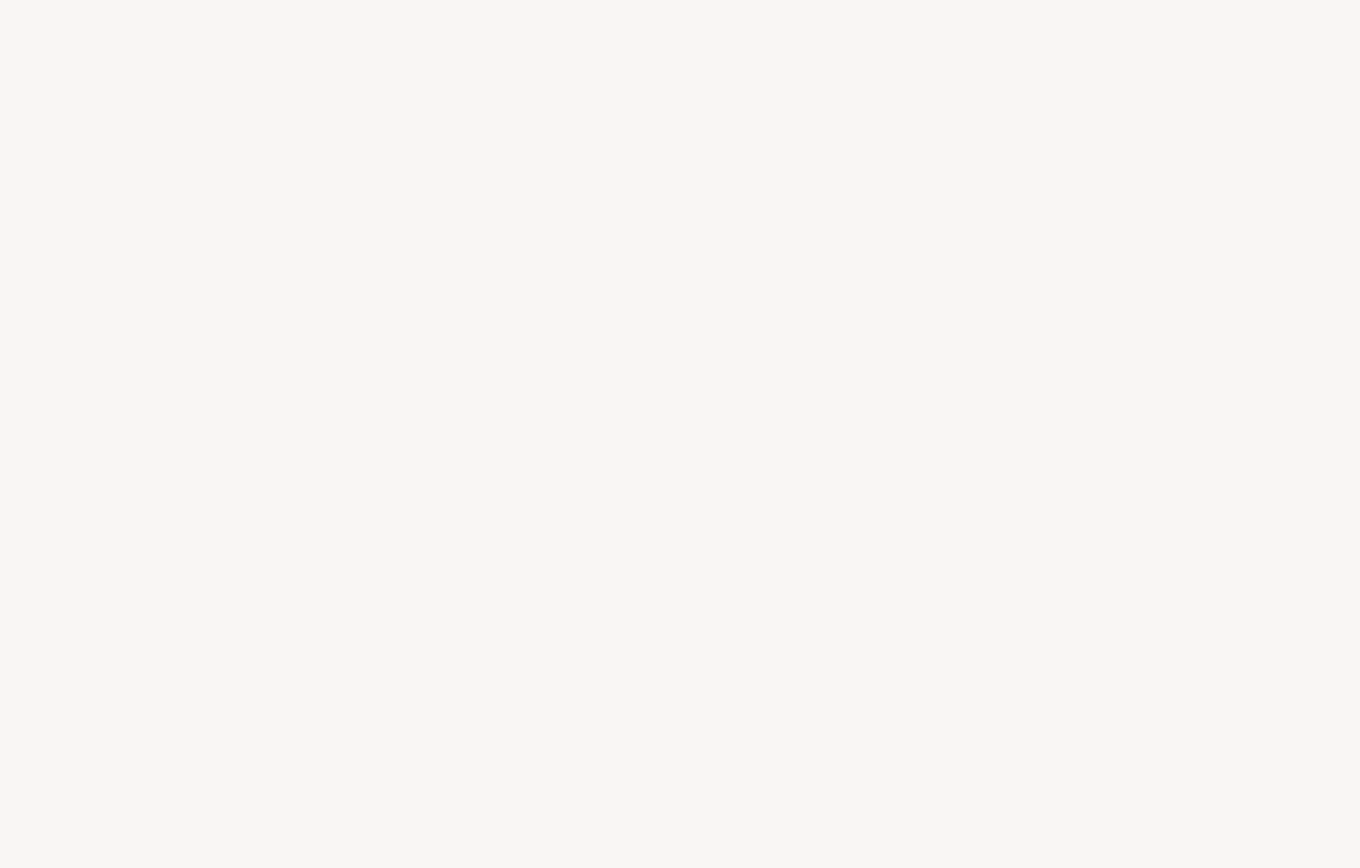
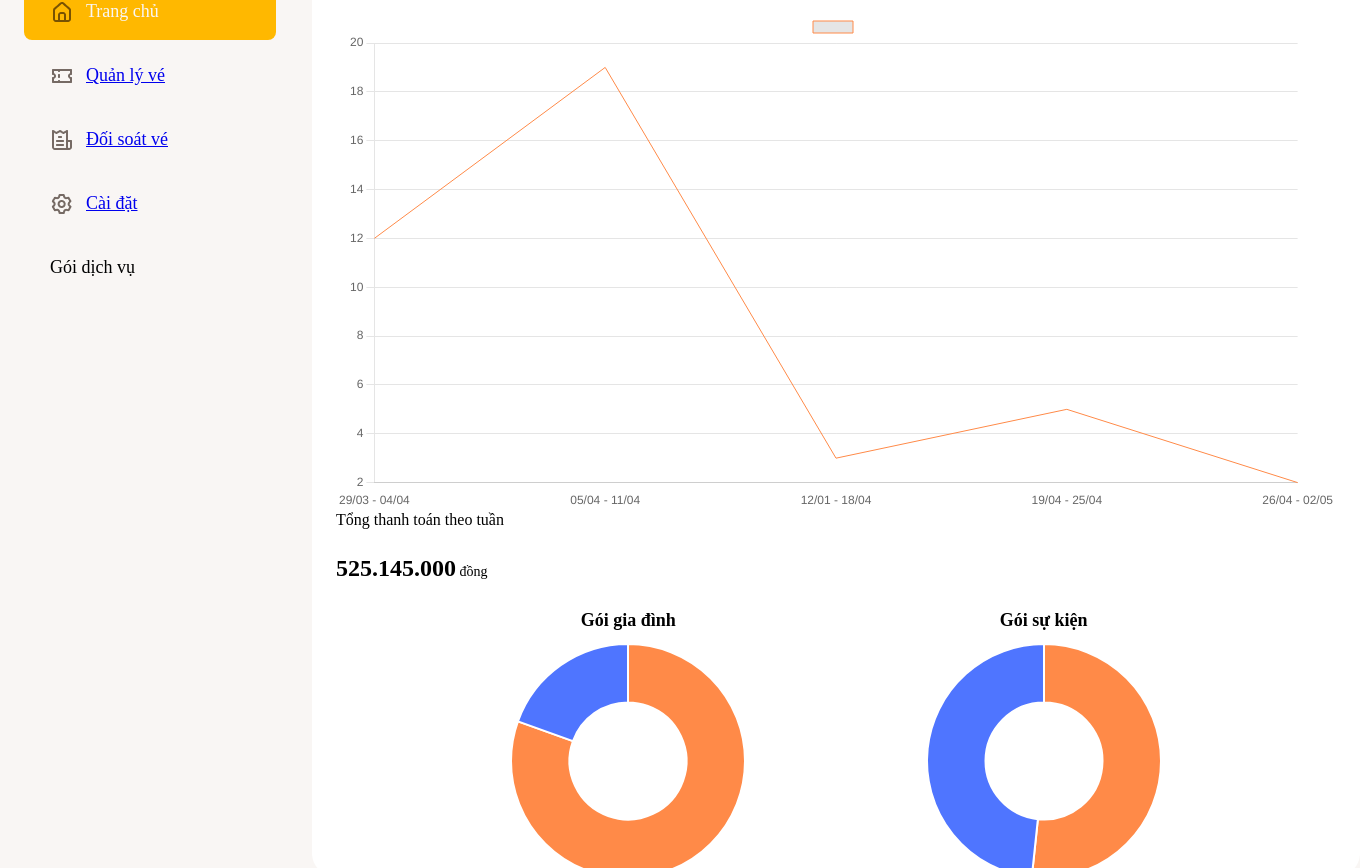
Before and after one commit to NDPN/thuc-tap-alta, a React (Create React App) app: page / in a window 1280 px wide. Before the commit this address had no page. Shown: the part 161-1029 px from the top of the page, 1360 px wide, since content can reach past the window. Before the commit the page ends 800 px from the top, so only its background shows below. Built offline with nearby package versions, Linux system fonts and the light colour scheme.

Commit message:
add home page

```diff
--- a/src/App.js
+++ b/src/App.js
@@ -9,7 +9,7 @@ function App() {
   return (
     <BrowserRouter>
       <Routes>
-        <Route path="/Home" element={<Home />} />
+        <Route path="/" element={<Home />} />
         <Route path="/Manage" element={<Manage />} />
         <Route path="/Checking" element={<Checking />} />
         <Route path="/Setting" element={<Setting />} />
--- a/src/component/menu/Menubar.js
+++ b/src/component/menu/Menubar.js
@@ -13,7 +13,7 @@ function Menubar() {
         className={styles.logoMenu}
       />
       <div className={styles.page}>
-        <NavLink activeClassName exact to="/Home" className={styles.content}>
+        <NavLink activeClassName exact to="/" className={styles.content}>
           <img src={window.location.origin + "/Img/u_home-alt.png"} alt="..." />
           <p>Trang chủ</p>
         </NavLink>
--- a/src/page/home/Home.js
+++ b/src/page/home/Home.js
@@ -1,11 +1,100 @@
 import React from "react";
 import styles from "./Home.module.scss";
+import fonts from "../../asset/css/Font.module.scss";
 import Menubar from "../../component/menu/Menubar";
+import Topbar from "../../component/topbar/Topbar";
+import Chart from "chart.js/auto";
+import { Line, Doughnut } from "react-chartjs-2";
 
 function Home() {
   return (
-    <div>
-      <Menubar />
+    <div className={styles.grid}>
+      <div className={styles.Menubar}>
+        <Menubar />
+      </div>
+      <div className={styles.Topbar}>
+        <Topbar />
+      </div>
+      <div className={styles.content}>
+        <div className={fonts.bold_36}>Danh sách vé</div>
+        <div className={styles.lineChart}>
+          <Line
+            data={{
+              labels: [
+                "29/03 - 04/04",
+                "05/04 - 11/04",
+                "12/01 - 18/04",
+                "19/04 - 25/04",
+                "26/04 - 02/05",
+              ],
+              datasets: [
+                {
+                  label: "",
+                  data: [12, 19, 3, 5, 2, 3],
+                  borderColor: "#FF8A48",
+                  pointRadius: "0",
+                  borderWidth: 1,
+                },
+              ],
+            }}
+            options={{
+              scales: {
+                x: {
+                  grid: {
+                    display: false,
+                  },
+                },
+              },
+            }}
+          />
+        </div>
+        <div className={styles.total}>
+          <div className={styles.medium_14}>Tổng thanh toán theo tuần</div>
+          <div>
+            <p className={fonts.bold_24}>
+              525.145.000<span className={fonts.medium_14}> đồng</span>
+            </p>
+          </div>
+        </div>
+        <div className={styles.Doughnut}>
+          <div className={styles.doughnutChart}>
+            <div className={fonts.bold_18} style={{ textAlign: "center" }}>
+              Gói gia đình
+            </div>
+            <Doughnut
+              data={{
+                labels: [],
+                datasets: [
+                  {
+                    label: "My First Dataset",
+                    data: [56024, 13568],
+                    backgroundColor: ["#FF8A48", "#4F75FF"],
+                    hoverOffset: 4,
+                  },
+                ],
+              }}
+            />
+          </div>
+          <div className={styles.doughnutChart}>
+            <div className={fonts.bold_18} style={{ textAlign: "center" }}>
+              Gói sự kiện
+            </div>
+            <Doughnut
+              data={{
+                labels: [],
+                datasets: [
+                  {
+                    label: "My First Dataset",
+                    data: [30256, 28302],
+                    backgroundColor: ["#FF8A48", "#4F75FF"],
+                    hoverOffset: 4,
+                  },
+                ],
+              }}
+            />
+          </div>
+        </div>
+      </div>
     </div>
   );
 }
--- a/src/page/home/Home.module.scss
+++ b/src/page/home/Home.module.scss
@@ -0,0 +1,46 @@
+.grid {
+  display: grid;
+  grid-template-rows: 50px auto;
+  grid-template-columns: 252px auto;
+  row-gap: 20px;
+  column-gap: 36px;
+  .Menubar {
+    grid-row: 1 / span 2;
+    .on {
+      display: block;
+
+      position: fixed;
+      top: 0;
+      left: 0;
+      width: 100%;
+      height: 100%;
+      background: rgba(0, 0, 0, 0.4);
+    }
+    .off {
+      display: none;
+    }
+  }
+  .Topbar {
+    grid-column: 2 / span 3;
+  }
+  .content {
+    grid-column: 2 / span 3;
+    background-color: white;
+
+    border-radius: 24px;
+
+    padding: 24px;
+    .lineChart {
+      width: 1000px;
+    }
+    .Doughnut {
+      display: flex;
+      flex-direction: row;
+      justify-content: space-evenly;
+      .doughnutChart{
+        width: 246px;
+        height: 246px;
+      }
+    }
+  }
+}
```
Also changed, not shown: src/page/manage/Manage.module.scss (line endings or trailing spaces).
